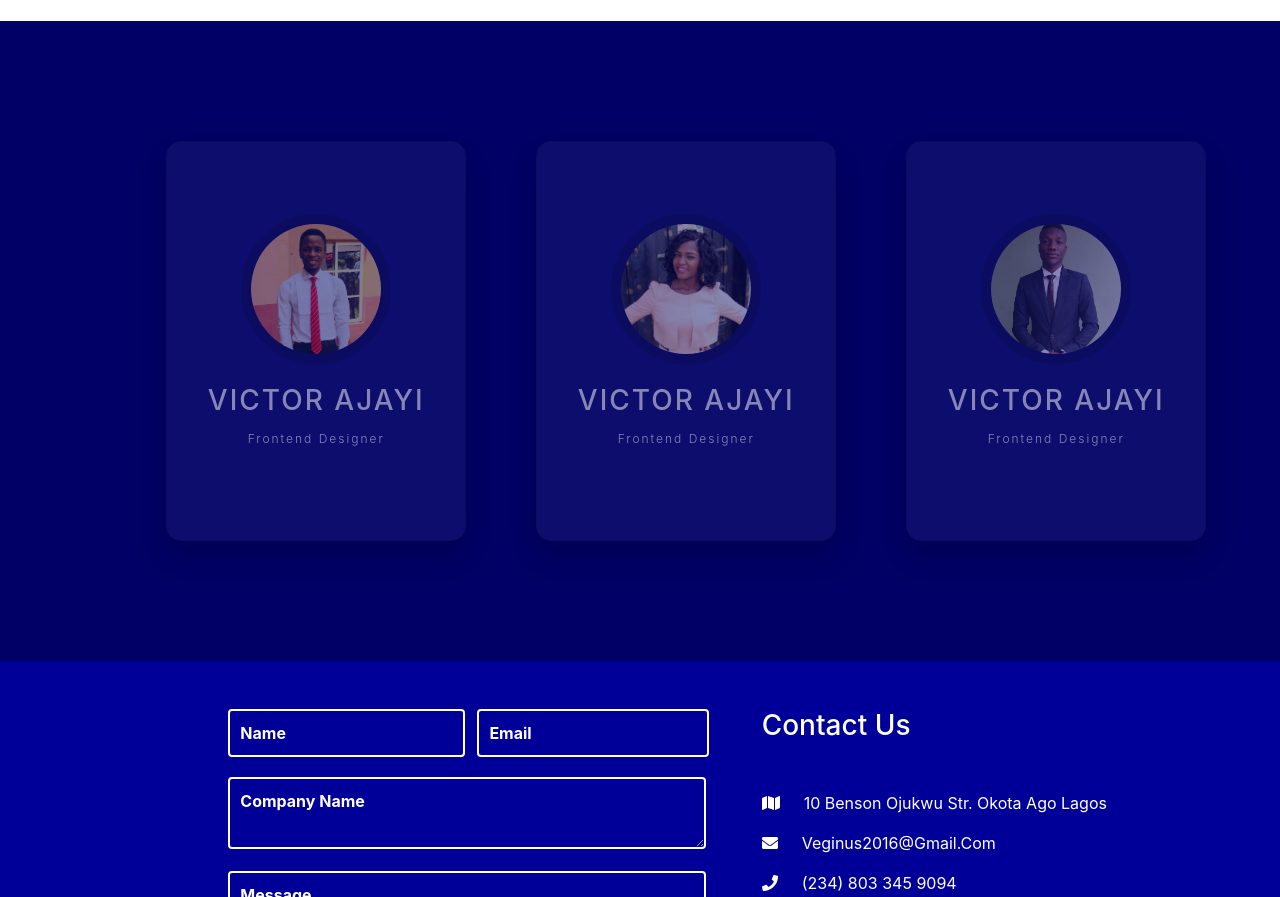
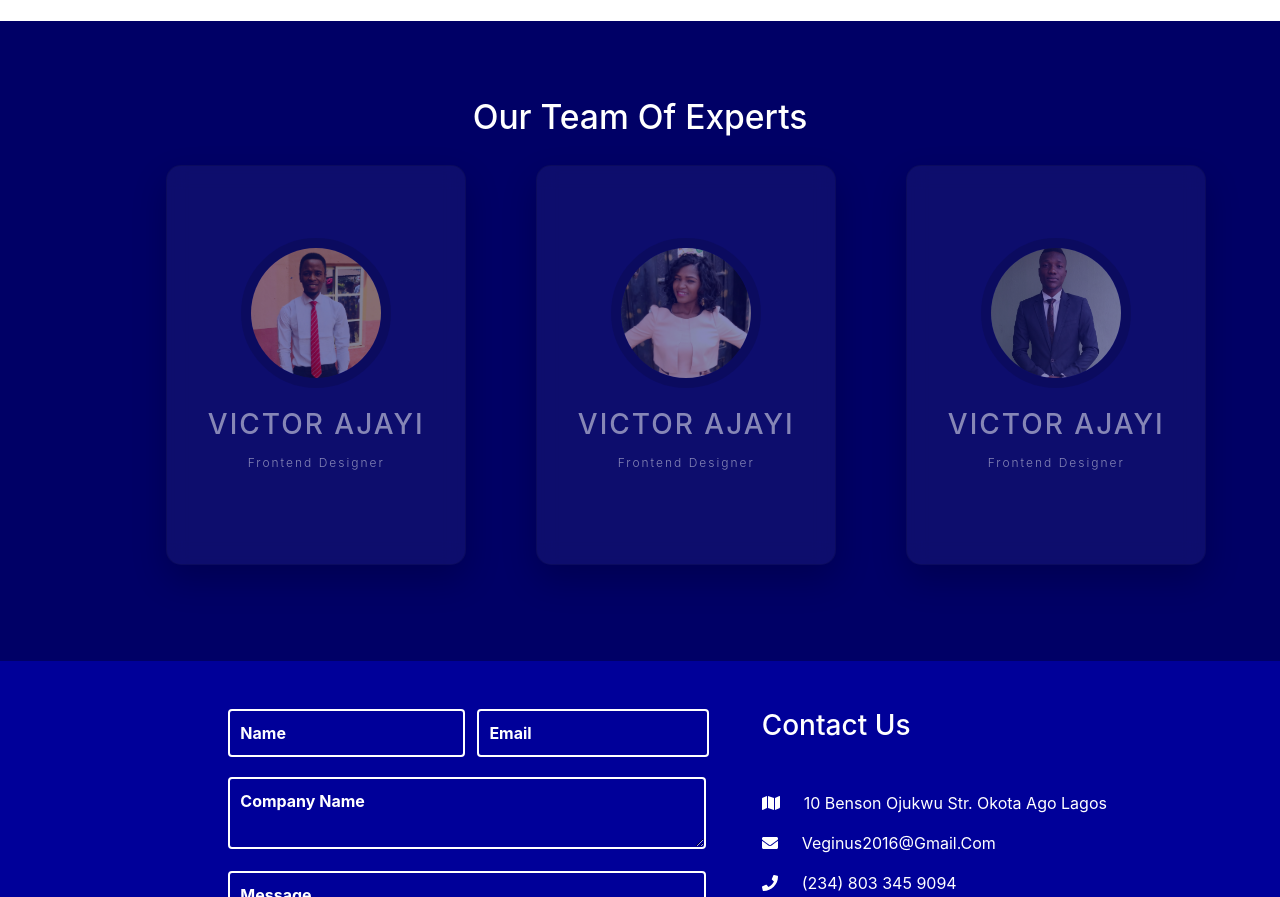
Before and after one commit to oluwatoyinn/vg_client, a plain HTML site: page about.html in a window 1280 px wide. Shown: the part 1501-2398 px from the top of the page. Drawn offline with nearby package versions, Linux system fonts and the light colour scheme; a web font is replaced by a local one.

Commit message:
adding team header

```diff
--- a/about.html
+++ b/about.html
@@ -146,6 +146,7 @@
 <section id="team">
     <section class="team">
         <div class="container teamContainer">
+            <h3 class="teamHeader">Our team of experts</h3>
             <div class="row">
                 <div class="col-11 mx-auto col-md-6 col-lg-3">
                     <div class="card">
@@ -213,15 +214,12 @@
                 </div>
                 </div>
             </div>
-
-
-
          </div>
     </section>
 </section>
 
 <!-- footer -->
-<section class="footer ">
+<section class="footer">
     <div class="container-fluid">
         <div class="row footer-background contact">
             <!-- <div class="container"> -->
--- a/css/style.css
+++ b/css/style.css
@@ -374,6 +374,12 @@ form .message-input
     flex-wrap: wrap;
     background: #000066;
     min-height: 80vh;
+}
+.teamHeader{
+    color: var(--mainWhite);
+    font-size: 2.1rem;
+    font-weight: 500;
+    text-transform: capitalize;
 }
 /* .team::before{
     content: '';
```
